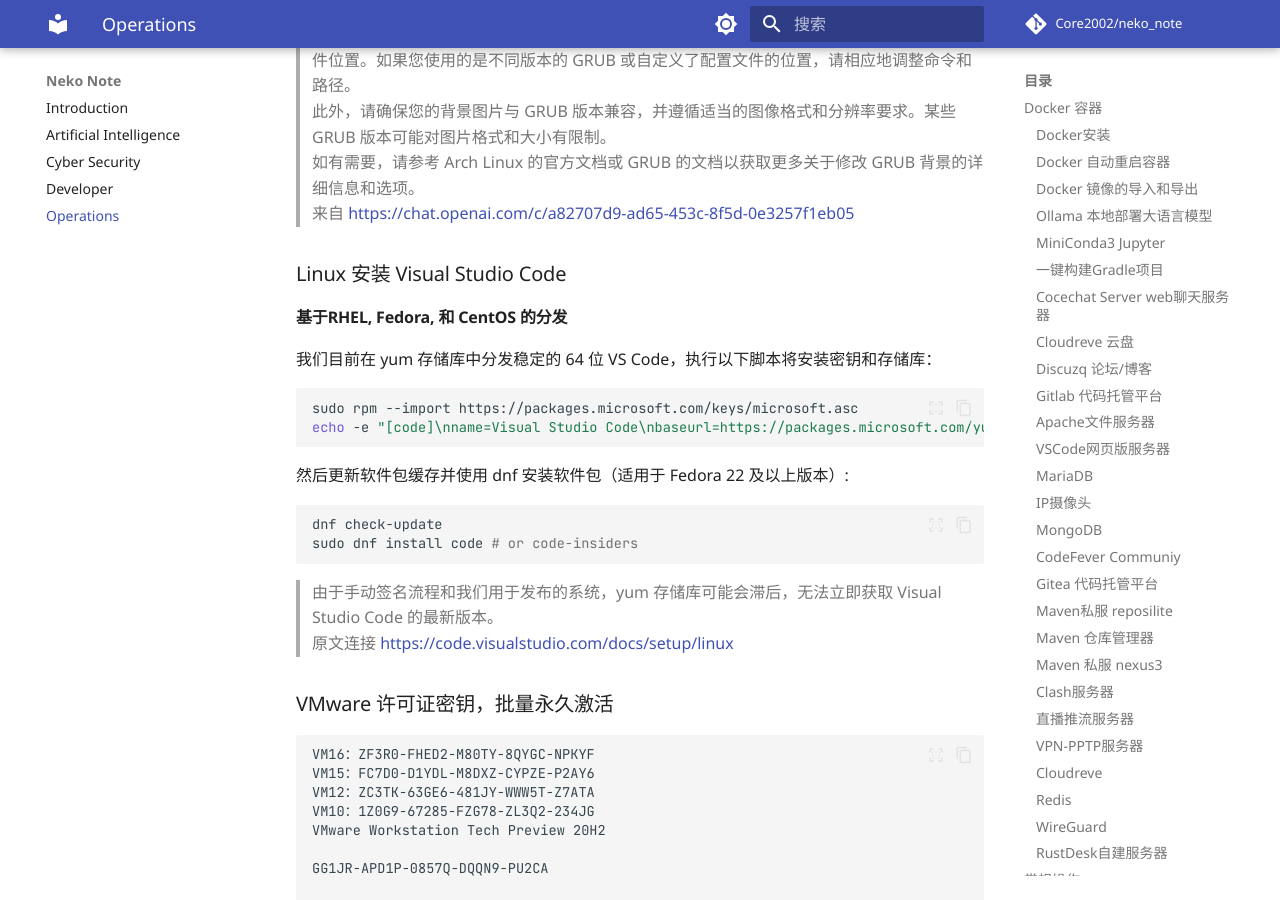
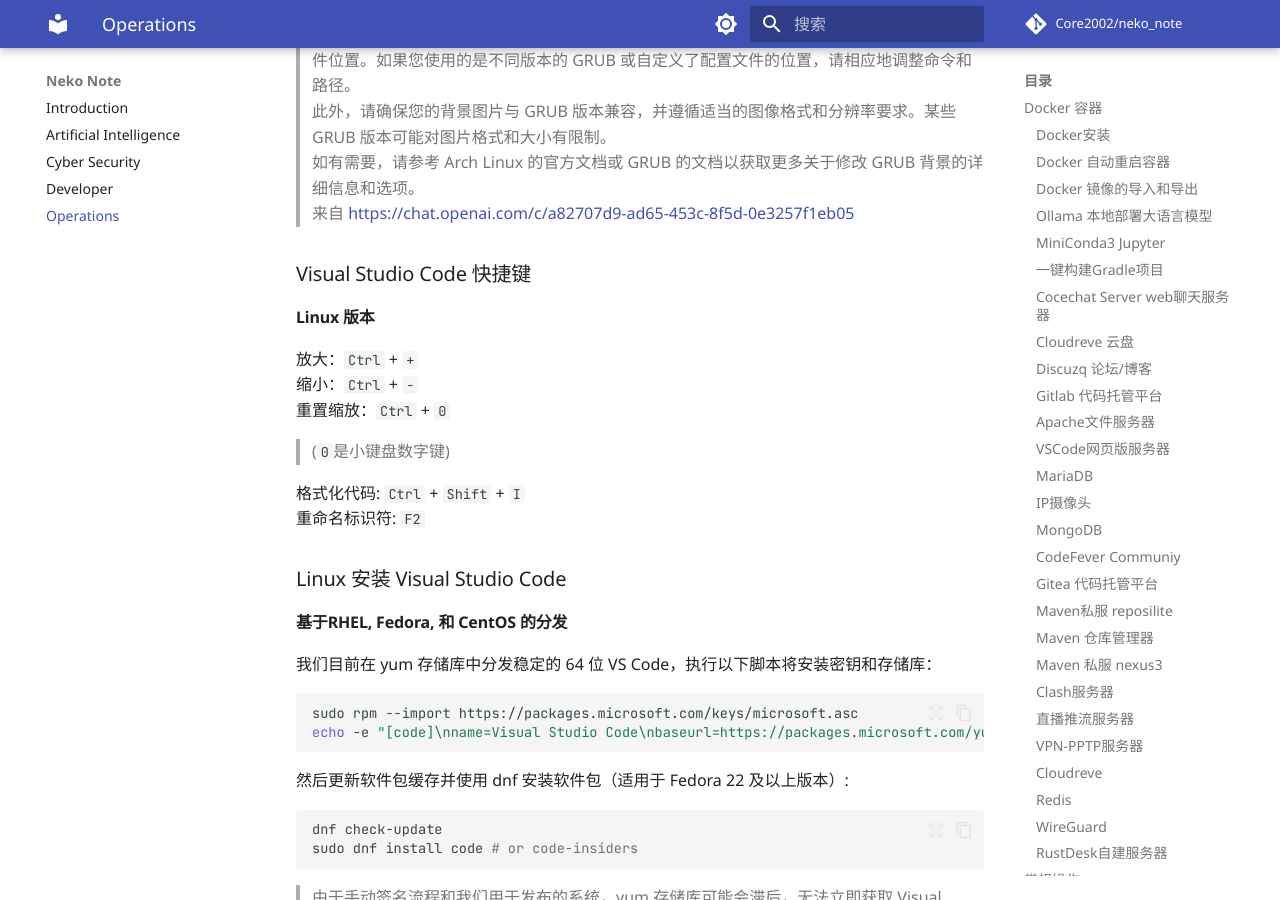
Before and after one commit to Core2002/neko_note, an MkDocs documentation site: the page built from docs/operations.md, in a window 1280 px wide and 900 px high, scrolled down 20145 px. Built offline with MkDocs 1.6.1 and Material for MkDocs 9.7.7, drawn with Linux system fonts in a browser that asks for light colours; comment, search, counter and statistics services are not loaded.

Commit message:
✨ Feat:  Add a section on Visual Studio Code shortcuts, covering commonly used shortcuts for the Linux version.
- Include a list of shortcuts, such as zoom in, zoom out, reset zoom, and format code.

```diff
--- a/docs/operations.md
+++ b/docs/operations.md
@@ -1028,6 +1028,18 @@
 > 如有需要，请参考 Arch Linux 的官方文档或 GRUB 的文档以获取更多关于修改 GRUB 背景的详细信息和选项。
 > 来自 <https://chat.openai.com/c/a82707d9-ad65-453c-8f5d-0e3257f1eb05>
 
+### Visual Studio Code 快捷键
+
+#### Linux 版本
+
+放大：`Ctrl` + `+`
+缩小：`Ctrl` + `-`
+重置缩放：`Ctrl` + `0`
+> (`0`是小键盘数字键)
+
+格式化代码: `Ctrl` + `Shift` + `I`
+重命名标识符: `F2`
+
 ### Linux 安装 Visual Studio Code
 
 #### 基于RHEL, Fedora, 和 CentOS 的分发
@@ -1048,6 +1060,7 @@
 
 > 由于手动签名流程和我们用于发布的系统，yum 存储库可能会滞后，无法立即获取 Visual Studio Code 的最新版本。
 > 原文连接 <https://code.visualstudio.com/docs/setup/linux>
+
 
 ### VMware 许可证密钥，批量永久激活
 
```
